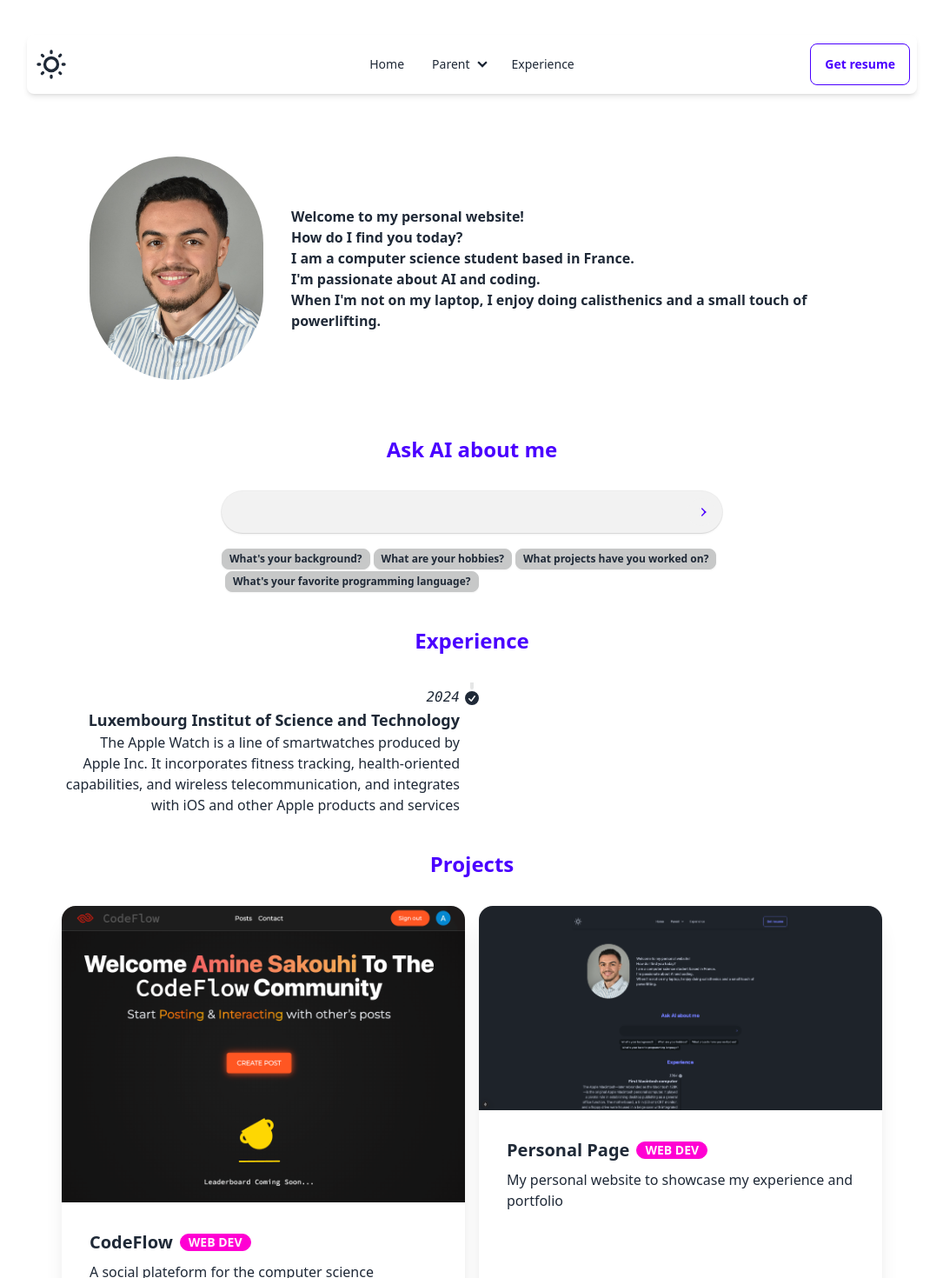
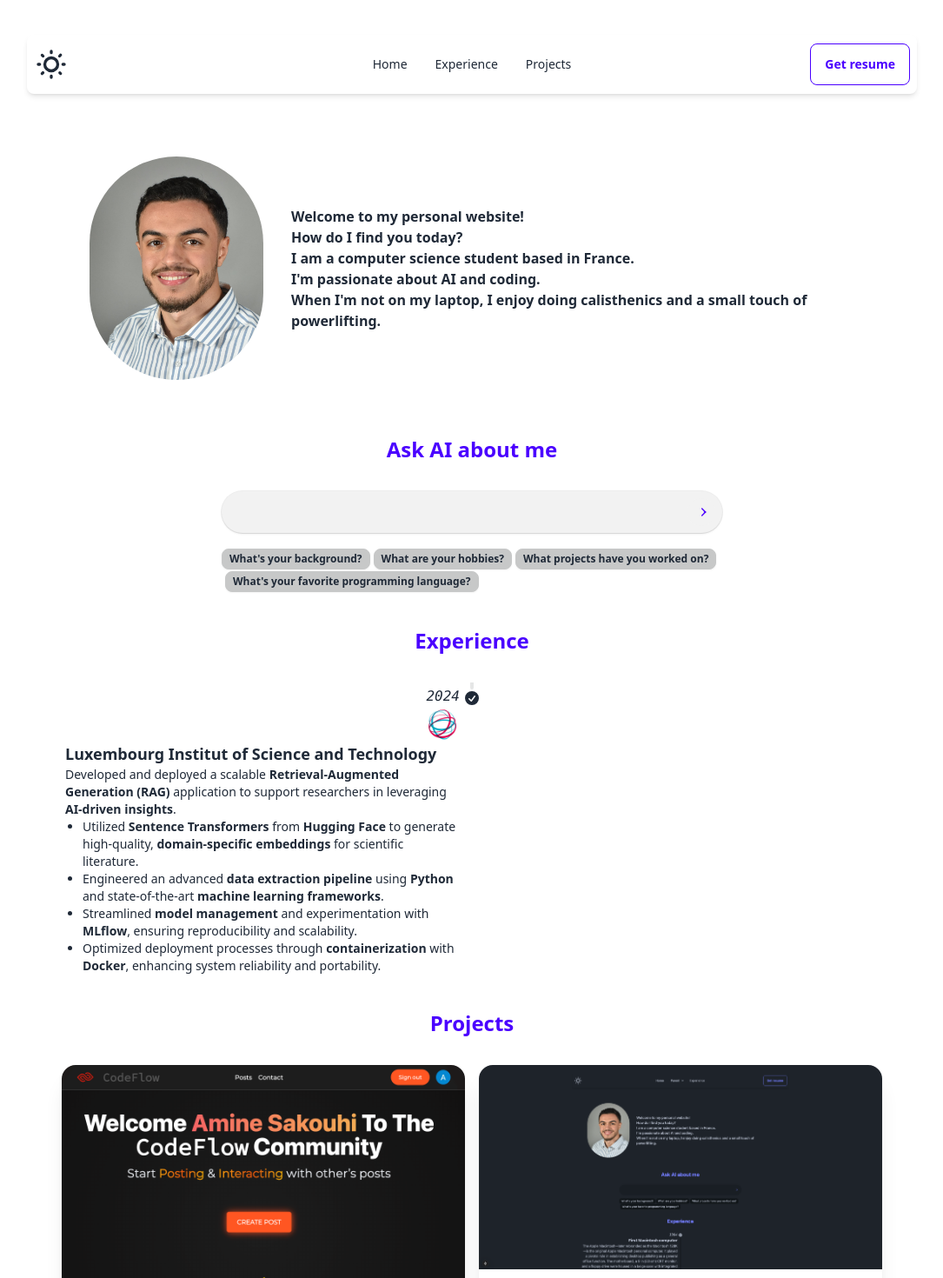
Before and after one commit to AmineSak/Personnal-website, a Next.js app: page / in a window 1280 px wide. Shown: the top 1470 px of the page at 87% size, without its empty margins (97-1182 px from the left). Built offline with nearby package versions, Linux system fonts and the light colour scheme.

Commit message:
fixed navbar and layout of timeline

```diff
--- a/components/Navbar.tsx
+++ b/components/Navbar.tsx
@@ -28,21 +28,13 @@ const Navbar = () => {
             className="menu menu-sm dropdown-content bg-base-100 rounded-box z-[1] mt-3 w-52 p-2 shadow"
           >
             <li>
-              <a>Item 1</a>
+              <Link href="#home">Home</Link>
             </li>
             <li>
-              <a>Parent</a>
-              <ul className="p-2">
-                <li>
-                  <a>Submenu 1</a>
-                </li>
-                <li>
-                  <a>Submenu 2</a>
-                </li>
-              </ul>
+              <Link href="#experience">Experience</Link>
             </li>
             <li>
-              <a>Item 3</a>
+              <Link href="#projects">Projects</Link>
             </li>
           </ul>
         </div>
@@ -54,20 +46,10 @@ const Navbar = () => {
             <Link href="#home">Home</Link>
           </li>
           <li>
-            <details>
-              <summary>Parent</summary>
-              <ul className="p-2">
-                <li>
-                  <a>Submenu 1</a>
-                </li>
-                <li>
-                  <a>Submenu 2</a>
-                </li>
-              </ul>
-            </details>
+            <Link href="#experience">Experience</Link>
           </li>
           <li>
-            <Link href="#experience">Experience</Link>
+            <Link href="#projects">Projects</Link>
           </li>
         </ul>
       </div>
--- a/components/timeline.tsx
+++ b/components/timeline.tsx
@@ -1,3 +1,5 @@
+import Image from "next/image";
+import list from "@/public/assets/images/list_image.jpeg";
 export default function Timeline() {
   return (
     <ul className="timeline timeline-snap-icon max-md:timeline-compact timeline-vertical">
@@ -17,15 +19,50 @@ export default function Timeline() {
             />
           </svg>
         </div>
-        <div className="timeline-start mb-10 md:text-end">
-          <time className="font-mono italic">2024</time>
+        <div className="timeline-start mb-10">
+          <div className="flex-col flex md:items-end items-start">
+            <time className="font-mono italic">2024</time>
+            <Image
+              alt="list"
+              src={list}
+              className="h-10 w-10 rounded-full"
+              priority
+            />
+          </div>
           <div className="text-lg font-black">
             Luxembourg Institut of Science and Technology
           </div>
-          The Apple Watch is a line of smartwatches produced by Apple Inc. It
-          incorporates fitness tracking, health-oriented capabilities, and
-          wireless telecommunication, and integrates with iOS and other Apple
-          products and services
+          <div className="text-sm text-start">
+            <p>
+              Developed and deployed a scalable{" "}
+              <strong>Retrieval-Augmented Generation (RAG)</strong> application
+              to support researchers in leveraging{" "}
+              <strong>AI-driven insights</strong>.
+            </p>
+            <ul className="list-disc ml-5">
+              <li>
+                Utilized <strong>Sentence Transformers</strong> from{" "}
+                <strong>Hugging Face</strong> to generate high-quality,{" "}
+                <strong>domain-specific embeddings</strong> for scientific
+                literature.
+              </li>
+              <li>
+                Engineered an advanced <strong>data extraction pipeline</strong>{" "}
+                using <strong>Python</strong> and state-of-the-art{" "}
+                <strong>machine learning frameworks</strong>.
+              </li>
+              <li>
+                Streamlined <strong>model management</strong> and
+                experimentation with <strong>MLflow</strong>, ensuring
+                reproducibility and scalability.
+              </li>
+              <li>
+                Optimized deployment processes through{" "}
+                <strong>containerization</strong> with <strong>Docker</strong>,
+                enhancing system reliability and portability.
+              </li>
+            </ul>
+          </div>
         </div>
       </li>
     </ul>
```
Also changed, not shown: public/assets/images/list_image.jpeg (added).
